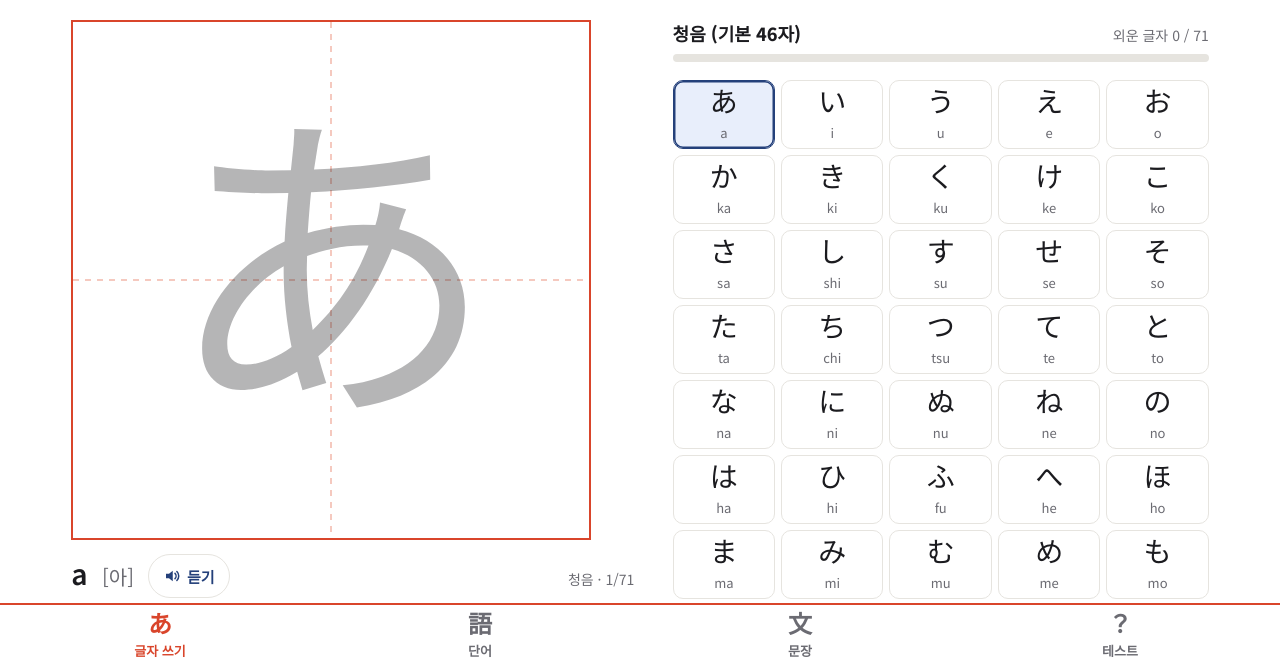
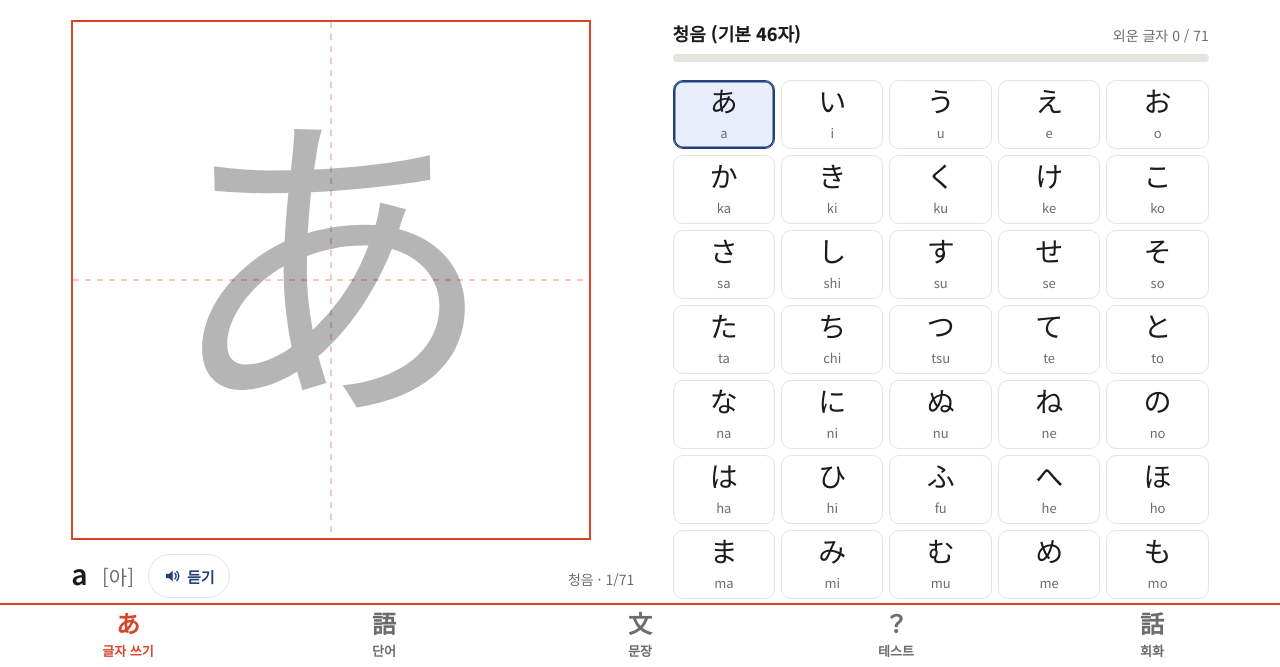
Before and after one commit to giococo3168-collab/kana, a plain HTML site: page index.html in a window 1280 px wide. Shown: the part 131-798 px from the top of the page. Drawn offline with Linux system fonts and the light colour scheme; a web font is replaced by a local one.

Commit message:
Add files via upload

```diff
--- a/index.html
+++ b/index.html
@@ -99,8 +99,9 @@ h2 span{font-size:14px;color:var(--mute);font-weight:400}
 .sg .w b{font-size:21px;line-height:1.35}
 [hidden]{display:none!important}
 body{padding-bottom:calc(76px + env(safe-area-inset-bottom))}
-.tab{position:fixed;left:0;right:0;bottom:0;z-index:10;display:grid;grid-template-columns:repeat(4,minmax(0,1fr));background:var(--paper);border-top:2px solid var(--grid);padding-bottom:env(safe-area-inset-bottom)}
-.tab button{border:0;background:none;min-height:64px;font-size:13px;font-weight:600;color:var(--mute);display:grid;place-items:center;gap:0;padding:6px 0}
+.tab{position:fixed;left:0;right:0;bottom:0;z-index:10;display:grid;grid-template-columns:repeat(5,minmax(0,1fr));background:var(--paper);border-top:2px solid var(--grid);padding-bottom:env(safe-area-inset-bottom)}
+.tab a{text-decoration:none}
+.tab button,.tab a{border:0;background:none;min-height:64px;font-size:13px;font-weight:600;color:var(--mute);display:grid;place-items:center;gap:0;padding:6px 0}
 .tab b{font:600 24px/1 "Klee One",serif}
 .tab button[aria-current=true]{color:var(--grid)}
 .tips[data-view=words],.tips[data-view=sent]{border-top:0}
@@ -184,6 +185,7 @@ canvas{-webkit-user-select:none;user-select:none;-webkit-touch-callout:none}
   <button data-go="words"><b>語</b>단어</button>
   <button data-go="sent"><b>文</b>문장</button>
   <button data-go="test"><b>？</b>테스트</button>
+  <a href="talk/" aria-label="회화 말하기 연습"><b>話</b>회화</a>
 </nav>
 <script>
 {
--- a/sw.js
+++ b/sw.js
@@ -1,4 +1,4 @@
-const C='kana-v9',SHELL=['./','index.html','manifest.json','icon-192.png','icon-512.png','apple-touch-icon.png'];
+const C='kana-v10',SHELL=['./','index.html','manifest.json','icon-192.png','icon-512.png','apple-touch-icon.png'];
 self.addEventListener('install',e=>{e.waitUntil(caches.open(C).then(c=>c.addAll(SHELL)));self.skipWaiting()});
 self.addEventListener('activate',e=>{e.waitUntil(caches.keys().then(ks=>Promise.all(ks.filter(k=>k!==C).map(k=>caches.delete(k)))));self.clients.claim()});
 self.addEventListener('fetch',e=>{if(e.request.method!=='GET')return;
```
